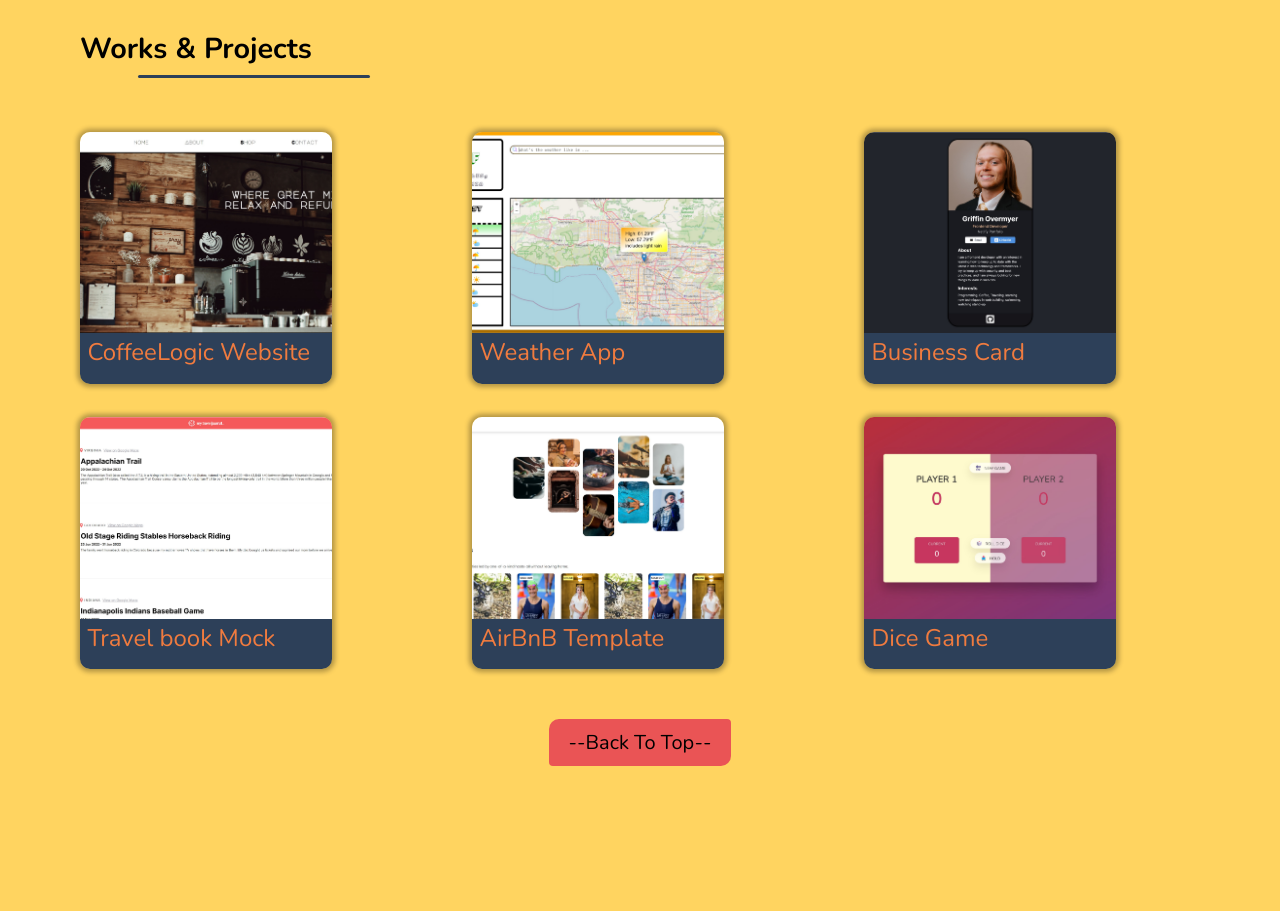
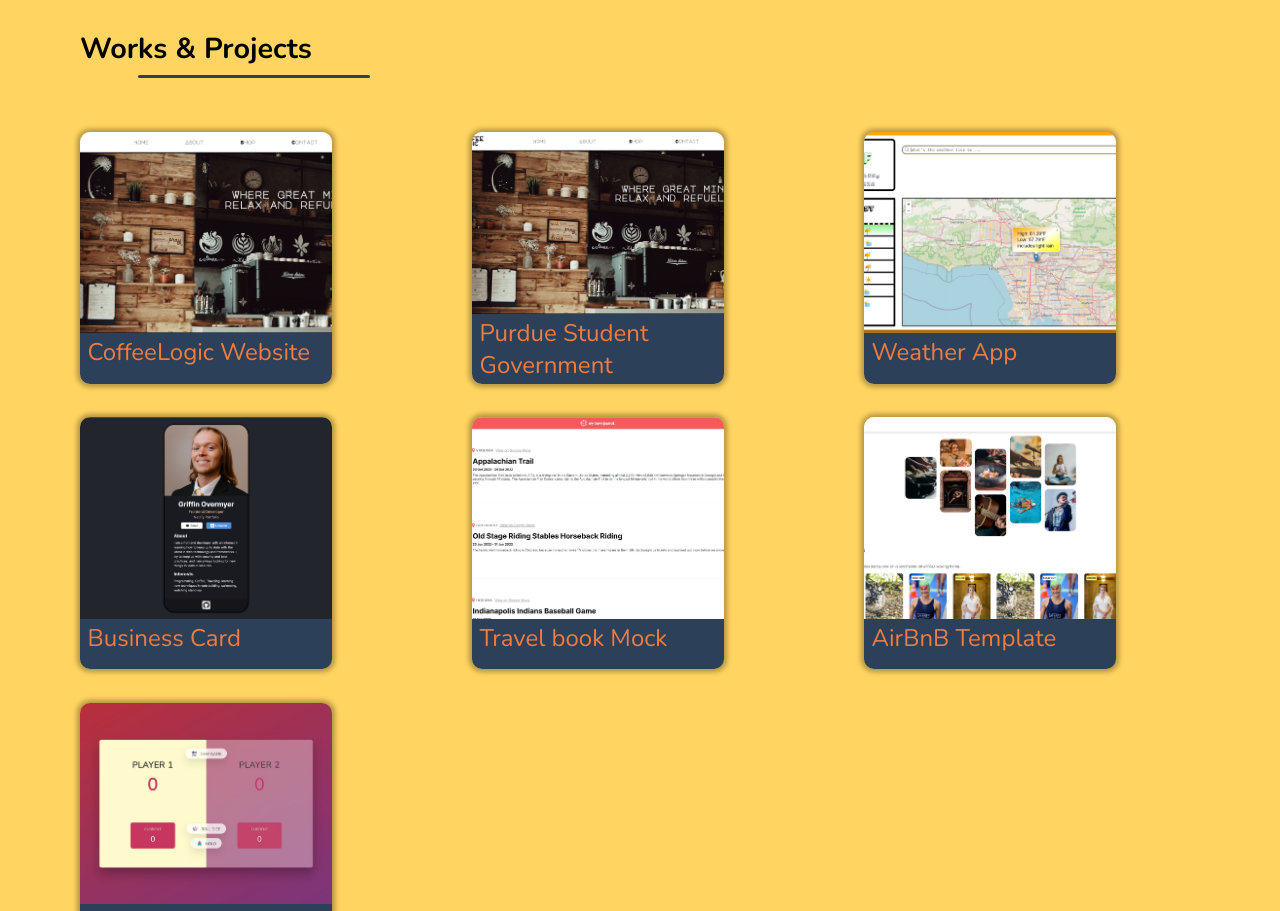
Before and after one commit to Griffinov22/portfolio_2022, a React (Vite) app: page / in a window 1280 px wide. Shown: the part 2180-3091 px from the top of the page. Built offline with nearby package versions, Linux system fonts and the light colour scheme.

Commit message:
added Purdue Student Government

```diff
--- a/src/components/Works.jsx
+++ b/src/components/Works.jsx
@@ -12,6 +12,14 @@ export default function Works() {
         >
           <img className="works-pic" src="/coffee-logic.jpg" />
           <p className="works-caption">CoffeeLogic Website</p>
+        </div>
+
+        <div
+          className="works-flex-item"
+          onClick={() => window.open("https://purduesg.org/")}
+        >
+          <img className="works-pic" src="/coffee-logic.jpg" />
+          <p className="works-caption">Purdue Student Government</p>
         </div>
 
         <div
```
